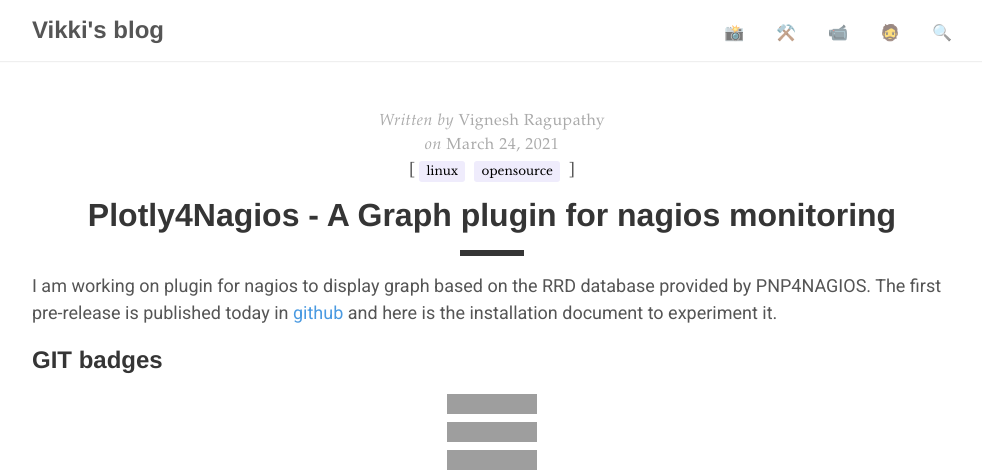
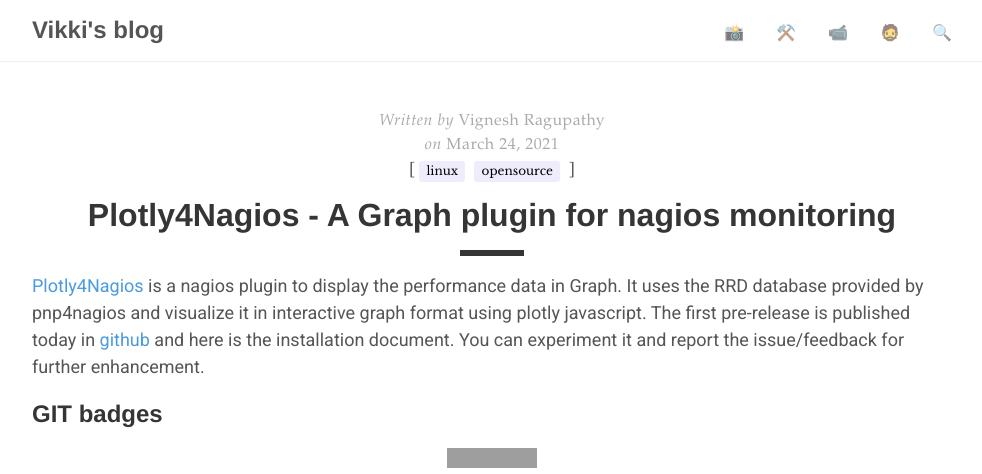
Before and after one commit to vigneshragupathy/blog.vikki.in, a Jekyll site: the page built from _posts/2021-24-03-plotly4nagios-graph-plugin-for-nagios-monitoring.markdown, in a window 1280 px wide and 1400 px high, cut to the strip 0-474 px from the top of the window. Shown: the whole strip, without its empty margins (148-1130 px from the left). Built offline with Jekyll 4.4.1, drawn with Linux system fonts in a browser that asks for light colours; comment, search, counter and statistics services are not loaded; some of the changed text lies outside the part shown; grey boxes are pictures that could not be loaded.

Commit message:
updated the plotly4nagios content

```diff
--- a/_posts/2021-24-03-plotly4nagios-graph-plugin-for-nagios-monitoring.markdown
+++ b/_posts/2021-24-03-plotly4nagios-graph-plugin-for-nagios-monitoring.markdown
@@ -10,7 +10,7 @@ comments: true
 image: /content/images/2021/plotly4nagios_dark.png
 ---
 
-I am working on plugin for nagios to display graph based on the RRD database provided by PNP4NAGIOS. The first pre-release is published today in [github](https://github.com/vignesh88/plotly4nagios) and here is the installation document to experiment it.
+[Plotly4Nagios](https://github.com/vignesh88/plotly4nagios) is a nagios plugin to display the performance data in Graph. It uses the RRD database provided by pnp4nagios and visualize it in interactive graph format using plotly javascript. The first pre-release is published today in [github](https://github.com/vignesh88/plotly4nagios) and here is the installation document. You can experiment it and report the issue/feedback for further enhancement.
 
 ## GIT badges
 
@@ -19,6 +19,13 @@ I am working on plugin for nagios to display graph based on the RRD database pro
 [![Codacy Badge](https://api.codacy.com/project/badge/Grade/b5584b07ff944a77a9e1fcd0951c2eb8)](https://app.codacy.com/gh/vignesh88/plotly4nagios?utm_source=github.com&utm_medium=referral&utm_content=vignesh88/plotly4nagios&utm_campaign=Badge_Grade_Settings)
 [![CodeFactor](https://www.codefactor.io/repository/github/vignesh88/plotly4nagios/badge)](https://www.codefactor.io/repository/github/vignesh88/plotly4nagios)
 [![DeepSource](https://deepsource.io/gh/vignesh88/plotly4nagios.svg/?label=active+issues&show_trend=true)](https://deepsource.io/gh/vignesh88/plotly4nagios/?ref=repository-badge)
+
+## Features
+
+- Easy integration with nagios `notes_url`.
+- Single page view for all performance metrics.
+- Easy template change using configuration variable.
+- Docker container based deploy and run.
 
 ## Installation
 
```
